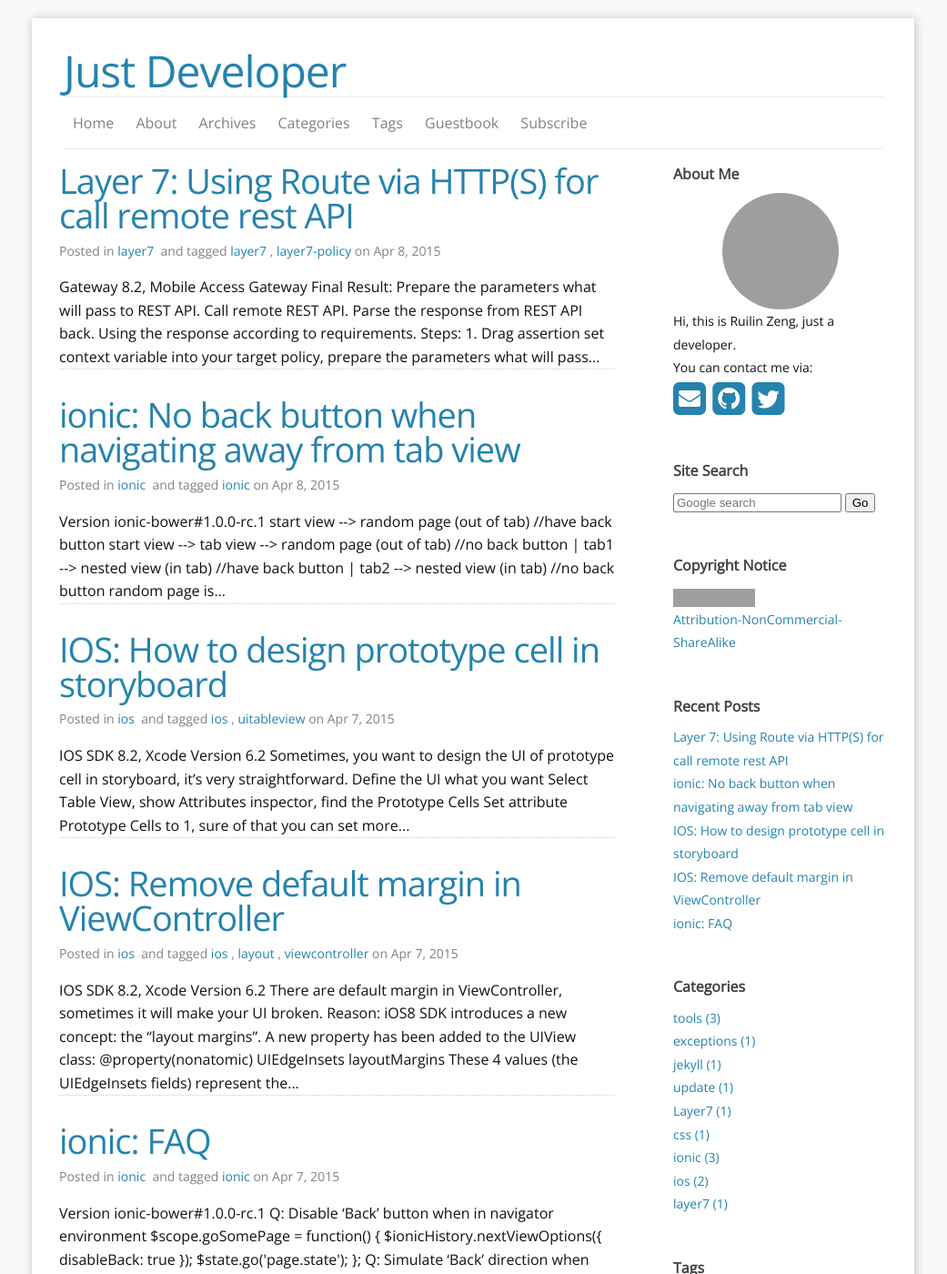
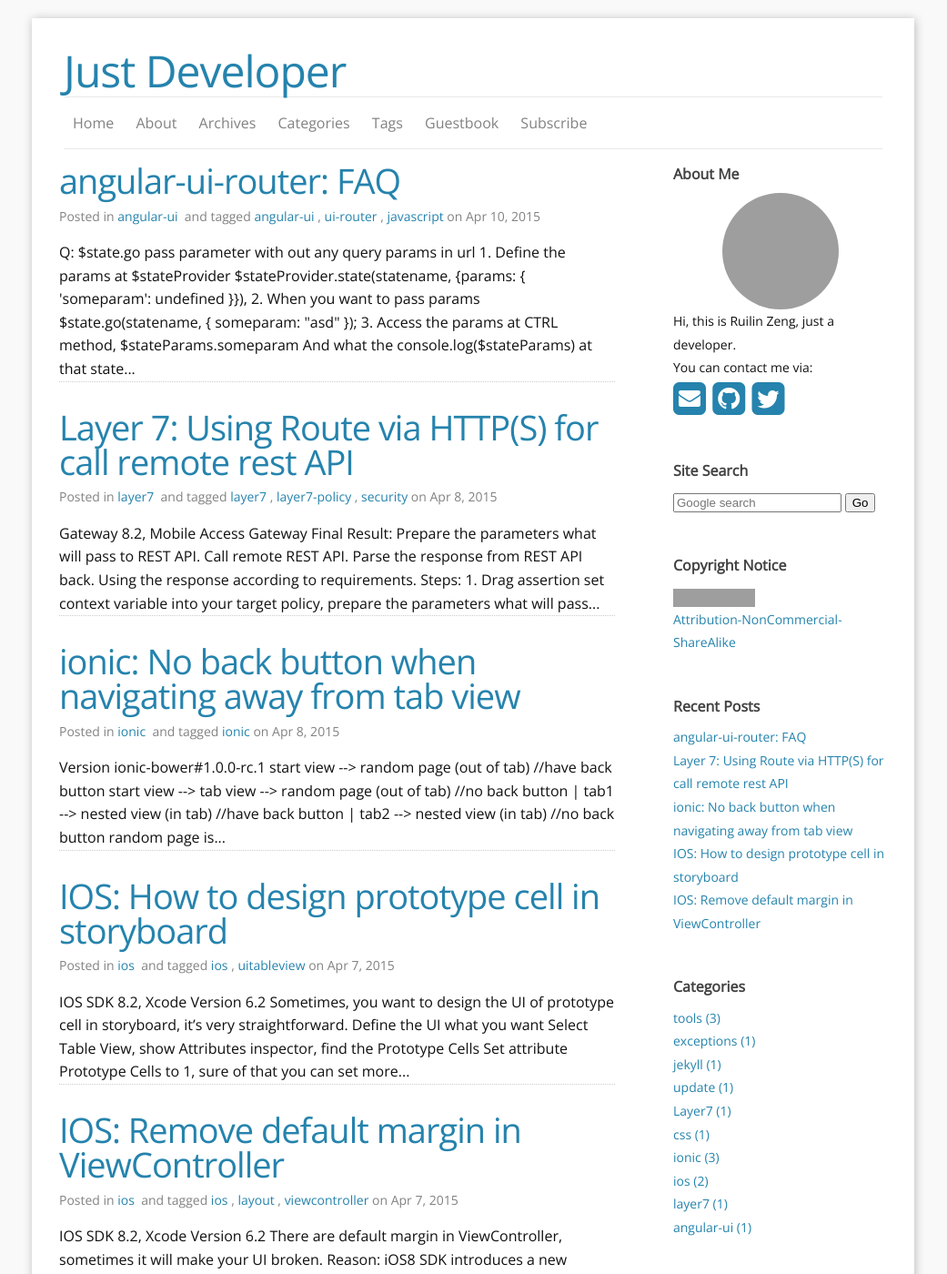
Before and after one commit to jacobzeng/jacobzeng.github.io, a Jekyll site: the page built from index.html, in a window 1280 px wide and 1400 px high. Shown: the whole window at 91% size, without its empty margins (120-1161 px from the left). Built offline with Jekyll 4.4.1, drawn with Linux system fonts in a browser that asks for light colours; nearby versions of some CDN libraries; the list of posts is cut into pages by our own code; some of the changed text lies outside the part shown; grey boxes are pictures that could not be loaded.

Commit message:
add post

```diff
--- /dev/null
+++ b/_posts/2015-04-10-angular-ui-router-faq.md
@@ -0,0 +1,28 @@
+---
+layout: post
+title:  "angular-ui-router: FAQ"
+date:   2015-04-10 17:00:00
+categories: angular-ui
+tags: angular-ui ui-router javascript
+---
+
+Q: $state.go pass parameter with out any query params in url
+===
+
+1\. Define the params at $stateProvider
+{% highlight javascript %}
+$stateProvider.state(statename, {params: { 'someparam': undefined }}),
+{% endhighlight %}
+
+2\. When you want to pass params
+{% highlight javascript %}
+$state.go(statename, { someparam: "asd" });
+{% endhighlight %}
+
+3\. Access the params at CTRL method,  `$stateParams.someparam`
+
+And what the console.log($stateParams) at that state says:
+Object {someparam: undefined} - when nothing sended
+Object {someparam: "asd"} - when transfered by state.go (2)
+
+Also worked with : ui-sref="stateName({someparam:"asd"})"
```
Also changed, not shown: _posts/2015-04-05-layer-7-api-gateway-configure-for-firsttime.md (+1 -1 lines), _posts/2015-04-08-layer-7-using-route-via-http-for-call-remote-rest-api.md (+6 -1 lines).
